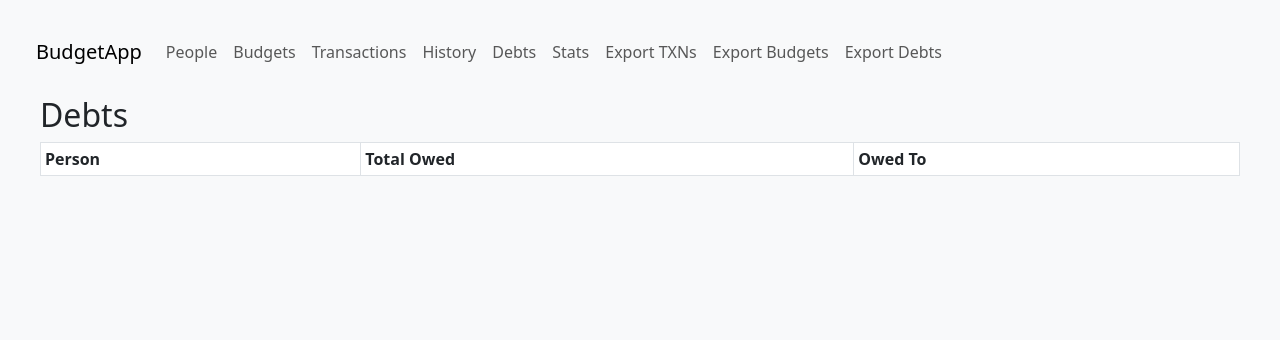
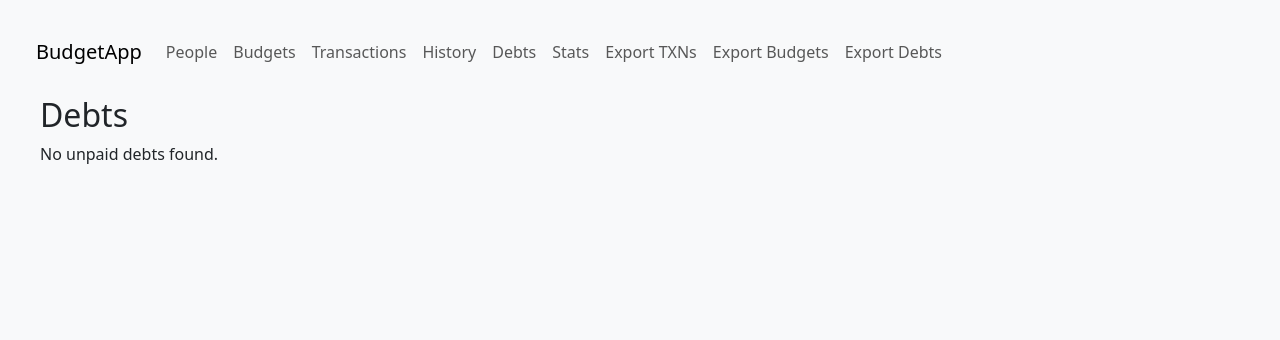
Before and after one commit to TarunB-Git/travelapp, a Flask app: template app/templates/debts.html in a window 1280 px wide. Shown: the top 340 px of the page. Run offline with Flask 3, Linux system fonts and the light colour scheme; the template is opened without the code that fills it, so the values that code supplies are empty.

Commit message:
Update debts.html

```diff
--- a/app/templates/debts.html
+++ b/app/templates/debts.html
@@ -1,13 +1,16 @@
 {% extends "base.html" %}
 {% block body %}
 <h2>Debts</h2>
+{% if table %}
   <table class="table table-bordered table-sm">
     <thead>
       <tr>
         <th>Person</th>
         <th>Total Owed</th>
         <th>Owed To</th>
-      {% for p in table[0].per_person %}<th>{{ p }}</th>{% endfor %}
+        {% for p in table[0].per_person %}
+          <th>{{ p }}</th>
+        {% endfor %}
       </tr>
     </thead>
     <tbody>
@@ -23,4 +26,7 @@
       {% endfor %}
     </tbody>
   </table>
+{% else %}
+  <p>No unpaid debts found.</p>
+{% endif %}
 {% endblock %}
```
Lines whose indentation alone changed are shown as unchanged.
